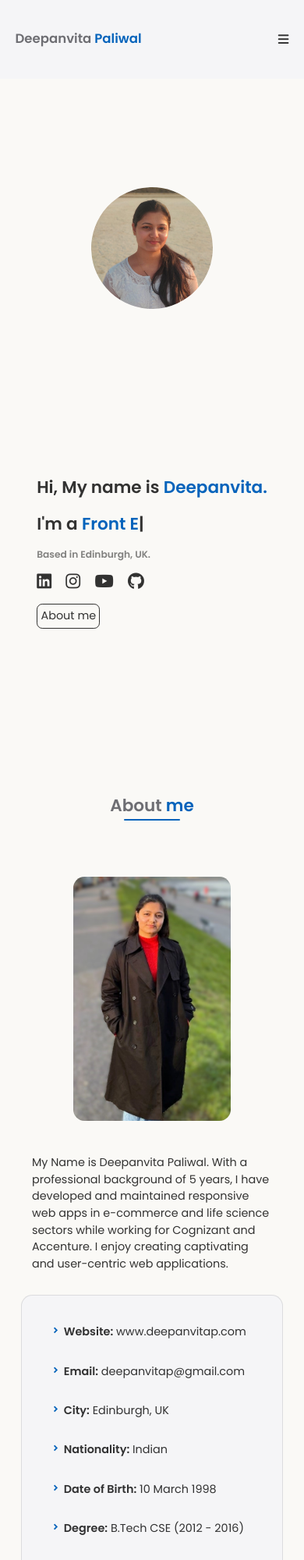
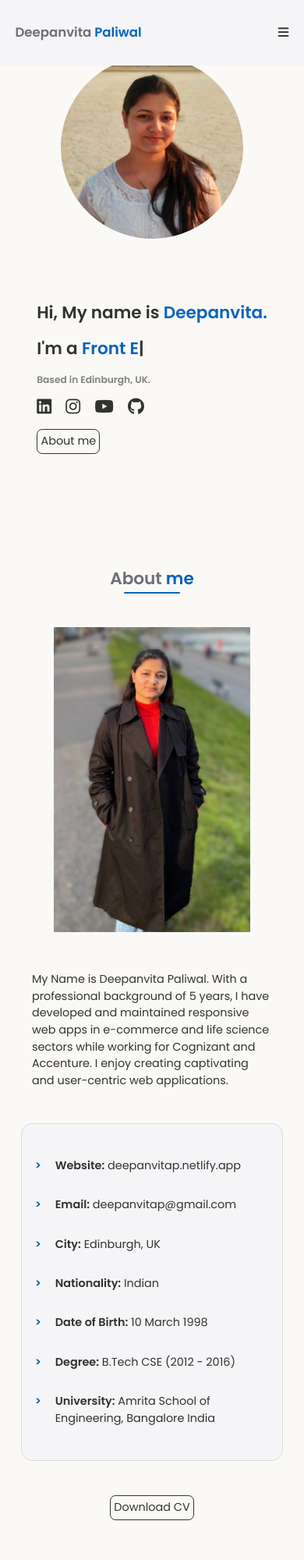
Before and after one commit to anvi-paliwal/My-Portfolio-, a plain HTML site: page index.html in a window 390 px wide. Shown: the top 2000 px of the page at 78% size. Drawn offline with nearby package versions, Linux system fonts and the light colour scheme.

Commit message:
updated portfolio

```diff
--- a/css/index.css
+++ b/css/index.css
@@ -16,6 +16,10 @@ body {
   background-color: #faf9f6;
   color: rgba(0, 0, 0, 0.8);
   line-height: 1.5;
+  overflow: hidden;
+}
+.nowrap {
+  white-space: nowrap;
 }
 /*----------------header navBar----------------*/
 .header {
@@ -27,7 +31,7 @@ body {
   display: flex;
   align-items: center;
   justify-content: space-between;
-  height: 12vh;
+  height: 10vh;
   background-color: #f5f5f7;
   transition: all 0.5s ease;
   padding: 2rem 5%;
@@ -75,15 +79,15 @@ body {
   border-color: #0563bb;
 }
 .main {
-  position: relative;
-  top: 12vh;
+  /* position: relative; */
+  /* top: 12vh;   */
   margin: 0 auto;
   max-width: 90vw;
 }
 section {
-  min-height: 100vh;
+  min-height: 50vh;
   padding-block: 5rem;
-  padding-inline: 5%;
+  /* border: 1px solid red; */
 }
 section a {
   color: rgba(0, 0, 0, 0.8);
@@ -110,14 +114,12 @@ section p {
   display: flex;
   justify-content: space-around;
   align-items: center;
-  flex-wrap: wrap;
 }
 .my-info p {
   font-size: 1.5rem;
   font-weight: 700;
 }
-.my-info .basedIn {
-  opacity: 0.6;
+.my-info p:nth-child(3) {
   font-size: 0.85rem;
 }
 .my-info .buttons {
@@ -155,6 +157,7 @@ section p {
   transform: rotate(-2deg);
   cursor: pointer;
   transition: 0.3s ease;
+  filter: contrast(125%);
 }
 .my-img img:hover {
   border: 0.1rem solid rgba(0, 0, 0, 0.4);
@@ -171,41 +174,46 @@ section p {
   margin-top: 1rem;
 }
 .about-content {
-  margin-top: 1rem;
+  margin-top: 3rem;
   display: flex;
   justify-content: space-between;
   gap: 2rem;
 }
-.about img {
-  max-width: 40%;
+.about-img {
+  width: 521px;
   border-radius: 1rem;
+}
+.about-img img {
+  object-fit: cover;
 }
 .about .role {
   color: #0563bb;
   font-weight: bold;
 }
-.about-me .my-details {
-  display: flex;
-  flex-direction: column;
-  justify-content: space-between;
+.about-me {
+  align-content: center;
+  justify-content: center;
 }
-
+.about-me ul li::marker {
+  content: "> ";
+  color: #0563bb;
+  font-weight: bold;
+}
+.about-me ul li {
+  padding: 1rem;
+}
 .about-me .card {
-  padding: 1.5rem;
   margin-top: 3rem;
   margin-bottom: 3rem;
 }
-.about-me .card i {
-  color: #0563bb;
-  font-weight: bold;
-}
+
 /*-----------Skills section -----------*/
 .skills .frontEnd-skills {
-  display: flex;
-  flex-wrap: wrap;
   margin-top: 1rem;
   justify-content: center;
   align-items: center;
+  display: grid;
+  grid-template-columns: 1fr 1fr 1fr 1fr;
 }
 .skills .skill {
   display: flex;
@@ -253,12 +261,6 @@ section p {
 }
 .fa-node {
   color: #3c873a;
-}
-.second_txt {
-  opacity: 0.6;
-  display: flex;
-  justify-content: center;
-  font-size: 0.85rem;
 }
 .skills .card i {
   font-size: 3rem;
@@ -342,7 +344,14 @@ section p {
 }
 
 /*-----------professional summary-----------*/
-
+.second_txt {
+  opacity: 0.6;
+  font-size: 0.85rem;
+  display: flex;
+}
+.projects > span {
+  justify-content: center;
+}
 .box-container {
   display: flex;
   justify-content: space-around;
@@ -354,7 +363,6 @@ section p {
   padding-left: 3rem;
   border-left: 0.2rem solid rgba(0, 0, 0, 0.8);
   position: relative;
-  flex: 0 1 23rem;
 }
 .box-container .box .mark {
   position: absolute;
@@ -366,15 +374,18 @@ section p {
 .box-container .box ul {
   margin: 0.5rem 0rem;
 }
-.projects .box-container .box span {
+.projects .box-container .box > span {
   font-size: 0.85rem;
 }
 .projects .box-container .box span .blueTxt {
   font-size: 0.75rem;
 }
 /*---------------Contact Page---------------*/
-#contact .contact-left hr {
+.contact .contact-left hr {
   margin: 0;
+}
+.contact .second_txt {
+  justify-content: center;
 }
 .contact-info {
   display: flex;
@@ -430,7 +441,7 @@ footer {
   justify-content: center;
   align-items: center;
   flex-direction: column;
-  margin-top: 5rem;
+  /* margin-top: 5rem; */
   padding: 1rem;
 }
 footer p:nth-child(1) {
@@ -482,11 +493,11 @@ footer .socials {
   .certi .card {
     min-width: 25vw;
   }
-  .about img {
-    max-width: 35%;
-  }
 }
 @media screen and (max-width: 1050px) {
+  html {
+    font-size: 90%;
+  }
   section {
     padding-inline: 2%;
   }
@@ -510,6 +521,7 @@ footer .socials {
     padding: 1rem;
     color: #6e6e73;
     border-color: #faf9f6;
+    text-align: center;
   }
   .navbar .active {
     right: 0;
@@ -518,60 +530,24 @@ footer .socials {
     flex-wrap: wrap;
     justify-content: flex-start;
   }
-  .about img {
-    max-width: 43%;
-    height: 43%;
+  .about-content {
+    flex-wrap: wrap;
+    justify-content: space-evenly;
   }
   .scroll-top {
     font-size: 5vw;
   }
 }
-}
-@media screen and (min-width: 943px) and (max-width: 1028px) {
-  .about-me p {
-    margin-top: 0.5rem;
+@media screen and (max-width: 767px) {
+  .home {
+    flex-direction: column-reverse;
   }
-  .about-me .my-details {
-    margin-top: 1rem;
+  .home img {
+    margin-top: 0rem;
+    width: 50vw;
+    height: 50vw;
+    margin-bottom: 4rem;
   }
-
-  .about-me .card {
-    margin-bottom: 1.5rem;
-  }
-}
-@media screen and (max-width: 942px) {
-  html {
-    font-size: 90%;
-  }
-  .certi {
-    padding: 2rem;
-  }
-  .about-content {
-    justify-content: space-evenly;
-  }
-
-  .about-me .box-container {
-    padding-left: 1rem;
-  }
-  .about-content {
-    flex-wrap: wrap;
-  }
-  .about img {
-    max-width: 40%;
-    margin-top: 2rem;
-  }
-  .about-me .my-details {
-    margin-top: 2rem;
-  }
-  .about-me .box-container {
-    padding-left: 7rem;
-  }
-  .certi .card {
-    min-width: 30vw;
-  }
-
-}
-@media screen and (max-width: 767px) {
   .certi .card {
     min-width: 35vw;
   }
@@ -581,27 +557,23 @@ footer .socials {
   .scroll-top {
     font-size: 6vw;
   }
-
-}
-@media screen and (max-width: 640px) {
-  .home {
-    flex-direction: column-reverse;
-  }
-  .home img {
-    margin-top: 0rem;
-    width: 40vw;
-    height: 40vw;
-    margin-bottom: 4rem;
-  }
-  .about img {
-    max-width: 60%;
-    margin-top: 4rem;
+  .skills .frontEnd-skills {
+    grid-template-columns: 1fr 1fr 1fr;
   }
   .projects .box-container {
     flex-wrap: wrap;
   }
   .projects .box-container .box {
     margin-top: 3rem;
+  }
+}
+
+@media screen and (max-width: 640px) {
+  .about-img {
+    text-align: center;
+  }
+  .about-img img {
+    width: 75%;
   }
   .certi .card {
     min-width: 45vw;
@@ -618,13 +590,24 @@ footer .socials {
   #menu-icon {
     font-size: 3vw;
   }
+  .home img {
+    width: 60vw;
+    height: 60vw;
+  }
   .certi {
     padding: 1rem;
   }
   .certi .card {
     min-width: 60vw;
+    height: 50vh;
   }
-
+  .skills .frontEnd-skills {
+    grid-template-columns: 1fr 1fr;
+  }
+  .scroll-top {
+    font-size: 9vw;
+  }
+}
 @media screen and (max-width: 485px) {
   #menu-icon {
     font-size: 4vw;
@@ -633,4 +616,16 @@ footer .socials {
     width: 50vw;
     z-index: 10000;
   }
+  .second_txt {
+    text-align: center;
+  }
+  .certi .card {
+    height: 47vh;
+  }
 }
+@media screen and (orientation: landscape) {
+  section {
+    min-height: 100vh;
+    /* background-color: red; */
+  }
+}
--- a/index.html
+++ b/index.html
@@ -54,7 +54,7 @@
            I'm a
             <span id="element"></span>
           </p>
-          <p class="basedIn">Based in Edinburgh, UK.</p>
+          <p class="second_txt">Based in Edinburgh, UK.</p>
 
           <div class="socials">
             <a
@@ -92,49 +92,45 @@
        <h1>About <span class="blueTxt">me</span></h1>
        <hr>
        <div class="about-content">
-        <img src="./images/myPhoto.jpg" alt="know more about me" />
+        <div class="about-img">
+          <img  src="./images/myPhoto.jpg" alt="know more about me" />
+        </div>
+
         <div class="about-me">
           <p>
-            My Name is Deepanvita Paliwal. With a professional background of 5 years, I have developed and maintained responsive web apps in e-commerce and life science sectors while working for Cognizant and Accenture. I enjoy creating captivating and user-centric web applications.
+            My Name is Deepanvita Paliwal. With a professional background of 5 years, I have developed and maintained responsive web apps in <span class="nowrap">e-commerce</span> and life science sectors while working for Cognizant and Accenture. I enjoy creating captivating and <span class="nowrap">user-centric</span> web applications.
           </p>
-          <div class="my-details card">
-              <p>
-                <i class='bx bx-chevron-right'></i>
+          <ul class="my-details card">
+              <li>
                 <b>Website:</b>
-                <span>www.deepanvitap.com</span>
-              </p>
-            <p>
-              <i class='bx bx-chevron-right'></i>
+                deepanvitap.netlify.app
+              </li>
+            <li>
               <b> Email:</b>
-              <span>deepanvitap@gmail.com</span>
-            </p>
-            <p>
-              <i class='bx bx-chevron-right'></i>
+              deepanvitap@gmail.com
+            </li>
+            <li>
               <b>City:</b>
-              <span>Edinburgh, UK</span>
-            </p>
-            <p>
-              <i class='bx bx-chevron-right'></i>
+              Edinburgh, UK
+            </li>
+            <li>
               <b>Nationality:</b>
-              <span>Indian</span>
-            </p>
-            <p>
-              <i class='bx bx-chevron-right'></i>
+              Indian
+            </li>
+            <li>
               <b>Date of Birth:</b>
-              <span>10 March 1998</span>
-            </p>
-            <p>
-              <i class='bx bx-chevron-right'></i>
+              10 March 1998
+            </li>
+            <li>
               <b>Degree:</b>
-              <span>B.Tech CSE (2012 -
+              B.Tech CSE <span class="nowrap">(2012 -
                 2016)</span>
-            </p>
-            <p>
-              <i class='bx bx-chevron-right'></i>
+            </li>
+            <li>
               <b> University:</b>
-              <span>Amrita School of Engineering, Bangalore India</span>
-            </p>
-       </div>
+              Amrita School of Engineering, Bangalore India
+            </li>
+       </ul>
        <div class="text-center">
         <a href="./images/Deepanvita_CV.pdf" target="_blank" download class="btn"
         >Download CV</a
@@ -197,29 +193,29 @@
         <div class="box-container">
           <div class="box">
             <i class="fa-solid fa-circle mark"></i>
-            <span>Oct 2021 - May 2023</span>
+            <span class="second_txt">Oct 2021 - May 2023</span>
             <h3>Front end Developer</h3>
-            <span><i class="fa-solid fa-circle blueTxt"></i> Accenture, Bangalore, India</span>
+            <span><i class="fa-solid fa-circle blueTxt"></i> <i>Accenture, Bangalore, India</i></span>
             <ul>
-              <li>Collaborated with cross-functional teams to transform client requirements into scalable solutions, boosting website traffic by
-                15% with new feature integrations.</li>
+              <li>Architected and implemented user stories in JavaScript, designed responsive web interfaces and integrated them into CI/CD pipelines with
+                Jenkins, optimizing feature validation and API testing, increasing customer engagement by 30% across all platforms.</li>
+              <li>Directed defect management using Jira, validated edge cases, collaborated with  <span class="nowrap">cross-functional</span> teams and enhanced UI performance, reducing bugs by 10% <span class="nowrap">month-over-month.</span></li>
                 <li>
-                  Provided production support for retail and telecom web applications, reducing incidents by 20% while maintaining system
-stability.
+                  Facilitated production support for retail and telecom web applications, reducing incidents by 20% while maintaining system stability.
                 </li>
             </ul>
            </div>
           <div class="box">
             <i class="fa-solid fa-circle mark"></i>
-            <span>June 2016 - Sept 2021</span>
+            <span class="second_txt">June 2016 - Sept 2021</span>
             <h3>Front end Developer</h3>
-            <span><i class="fa-solid fa-circle blueTxt"></i> Cognizant, Chennai, India</i></span>
+            <span><i class="fa-solid fa-circle blueTxt"></i> <i>Cognizant, Chennai, India</i></i></span>
            <ul>
             <li>
-              Developed 20+ e-Detail iPad/panel presentations for pharmaceutical sales reps which was used by the client for marketing purpose reaching over 1500+ global users.
+              Developed and deployed over 20 digital presentations for pharmaceutical sales reps, expanding product awareness by 20% and increasing engagement among 2,000+ healthcare professionals.
             </li>
             <li>
-              Built 35+ responsive web pages, enhancing functionality and code quality by 15%.
+              Spearheaded a team of 3 to develop a web application from <span class="nowrap">high-fidelity</span> Figma prototypes, enhancing UI/UX and driving a 30% increase in engagement.
             </li>
            </ul>
           </div>
--- a/js/index.js
+++ b/js/index.js
@@ -23,16 +23,17 @@ const typed = new Typed("#element", {
 const navLinkEls = document.querySelectorAll(".nav-link");
 const sectionEls = document.querySelectorAll("section");
 
-let currentSection = "home";
+let currentSection = "";
 window.addEventListener("scroll", () => {
   sectionEls.forEach((sectionEl) => {
-    if (window.scrollY >= sectionEl.offsetTop - sectionEl.clientHeight / 2) {
+    if (window.scrollY >= sectionEl.offsetTop - sectionEl.clientHeight / 3) {
       currentSection = sectionEl.id;
     }
   });
   navLinkEls.forEach((navLinkEl) => {
+    navLinkEl.classList.remove("active");
     if (navLinkEl.href.includes(currentSection)) {
-      document.querySelector(".active").classList.remove("active");
+      // document.querySelector(".active").classList.remove("active");
       navLinkEl.classList.add("active");
     }
   });
```
Also changed, not shown: 1 other file.
